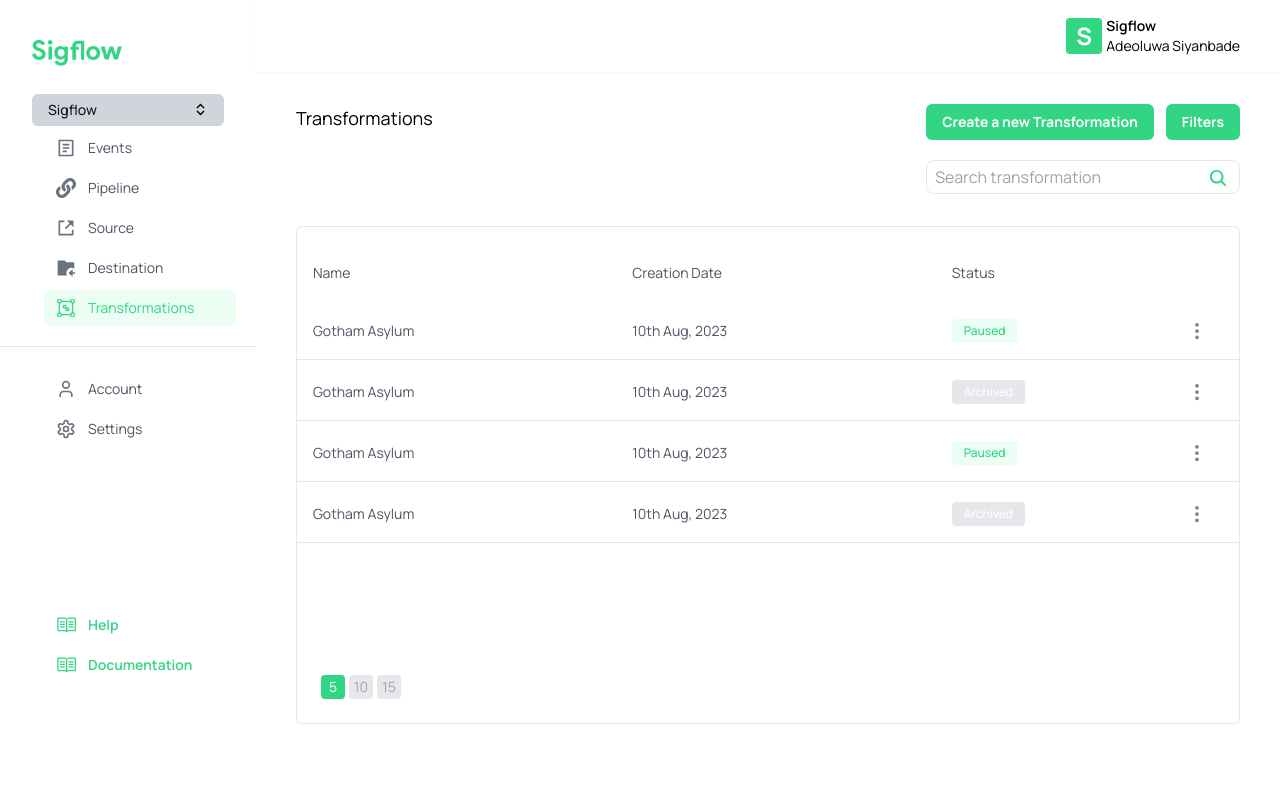
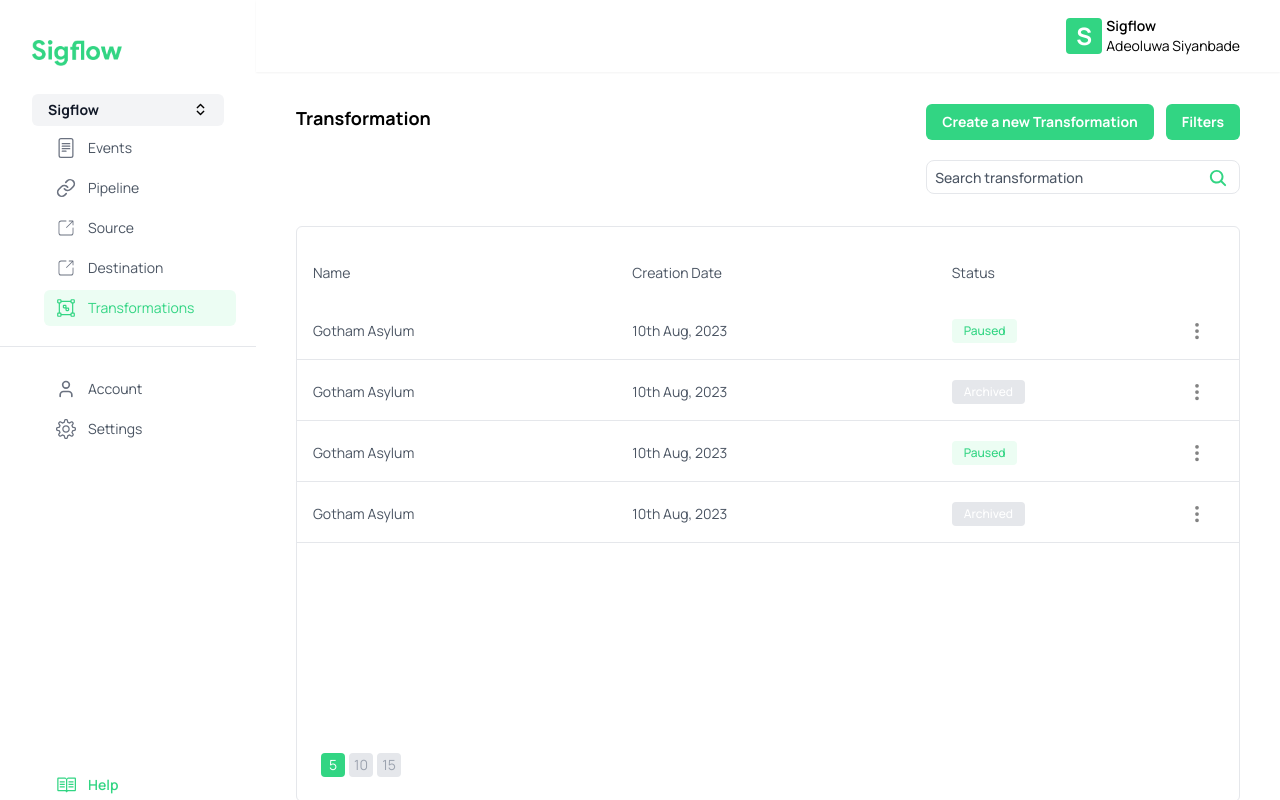
Before and after one commit to Ayodelearog/sigflow, a Next.js app: page /dashboard/transformations in a window 1280 px wide. Built offline with nearby package versions, Linux system fonts and the light colour scheme; sample sign-in values are in the browser's storage.

Commit message:
fix bugs

```diff
--- a/app/SignIn/page.js
+++ b/app/SignIn/page.js
@@ -71,17 +71,17 @@ const SignIn = () => {
 
 
     return (
-        <div className='w-full h-screen flex flex-col overflow-hidden  py-8 px-4'>
+        <div className='w-full h-screen flex flex-col overflow-hidden  py-8 px-8'>
             <Image
                 src="/Sigflow logo.png"
                 width={90}
                 height={25}
                 alt="Sigflow logo"
-                className='mb-4'
+                className='mb-12'
             />
 
             <div className=' mx-auto w-auto p-8 border border-solid rounded-lg border-gray-200'>
-                <h1 className='text-center text-xl font-medium'>Welcome back!</h1>
+                <h1 className='text-center text-2xl font-medium'>Welcome back!</h1>
                 <p className='text-center text-sm font-normal mt-1 text-gray-500'>Sign in to access your account</p>
 
                 <form onSubmit={handleSignIn} className='w-full flex flex-col gap-2 mt-8 items-center'>
--- a/app/components/Sidebar.js
+++ b/app/components/Sidebar.js
@@ -1,13 +1,13 @@
 'use client'
 import Image from "next/image";
-import { RiFileList2Line } from 'react-icons/ri';
-import { FaLink } from 'react-icons/fa';
-import { RiShareBoxFill } from 'react-icons/ri';
-import { RiFolderReceivedFill } from 'react-icons/ri';
+import { LuLink } from 'react-icons/lu';
+import { BsFileText } from 'react-icons/bs';
+import { SlSettings } from 'react-icons/sl';
+
 import { RxTransform } from 'react-icons/rx';
 import { LuUser } from 'react-icons/lu';
-import { LuSettings } from 'react-icons/lu';
 import { GoBook } from 'react-icons/go';
+import { CiShare1 } from 'react-icons/ci';
 
 import Link from 'next/link'
 import { usePathname } from 'next/navigation'
@@ -34,8 +34,8 @@ const Sidebar = () => {
             />
 
             <div className="flex justify-between items-center
-             mt-7 p-4 w-full border-2px rounded-md bg-gray-300 h-8">
-                <p className="font-medium text-sm text-gray-900">Sigflow</p>
+             mt-7 p-4 w-full border-2px rounded-md bg-gray-100 h-8">
+                <p className="font-bold text-sm text-gray-900">Sigflow</p>
                 <Image
                     src='/chevron-selector-vertical.png'
                     width={15}
@@ -49,7 +49,7 @@ const Sidebar = () => {
 
                     <div className={`flex gap-3 items-center w-full py-2 px-3 rounded-md group hover:bg-hover-bg cursor-pointer
                     transition ease-in-out duration-500 ${pathname === '/dashboard' ? 'bg-hover-bg text-primary' : ''}`}>
-                        <RiFileList2Line size={20} className={`text-gray-500 ${pathname === '/dashboard' ? ' text-primary' : ''}`}/>
+                        <BsFileText size={20} className={`text-gray-500 ${pathname === '/dashboard' ? ' text-primary' : ''}`}/>
 
                         <p className={`font-md text-sm text-gray-600 group-hover:text-primary
                             group-hover:font-semibold group-transition ease-in-out duration-500
@@ -62,7 +62,7 @@ const Sidebar = () => {
 
                 <div className="flex gap-3 items-center w-full py-2 px-3 rounded-md group hover:bg-hover-bg cursor-pointer
                 transition ease-in-out duration-500">
-                    <FaLink size={20} className="text-gray-500"/>
+                    <LuLink size={20} className="text-gray-500"/>
                     <p className="font-md text-sm text-gray-600 group-hover:text-primary
                         group-hover:font-semibold group-transition ease-in-out duration-500"
                         >
@@ -72,7 +72,7 @@ const Sidebar = () => {
 
                 <div className="flex gap-3 items-center w-full py-2 px-3 rounded-md group hover:bg-hover-bg cursor-pointer
                 transition ease-in-out duration-500">
-                    <RiShareBoxFill size={20} className="text-gray-500"/>
+                    <CiShare1 size={20} className="text-gray-500"/>
                     <p className="font-md text-sm text-gray-600 group-hover:text-primary
                      group-hover:font-semibold group-transition ease-in-out duration-500"
                     >
@@ -82,7 +82,7 @@ const Sidebar = () => {
 
                 <div className="flex gap-3 items-center w-full py-2 px-3 rounded-md group hover:bg-hover-bg cursor-pointer
                 transition ease-in-out duration-500">
-                    <RiFolderReceivedFill size={20} className="text-gray-500"/>
+                    <CiShare1 size={20} className="text-gray-500"/>
                     <p className="font-md text-sm text-gray-600 group-hover:text-primary
                         group-hover:font-semibold group-transition ease-in-out duration-500"
                     >
@@ -108,7 +108,7 @@ const Sidebar = () => {
 
         </div>
 
-        <div className="px-8 pb-2 flex flex-col justify-between gap-40 ">
+        <div className="px-8 pb-2 flex flex-col justify-between gap-80 ">
             <div className="mt-6 flex flex-col gap-1 ml-3 w-full ">
                 <div className="flex gap-3 items-center w-full py-2 px-3 rounded-md group hover:bg-hover-bg cursor-pointer
                 transition ease-in-out duration-500">
@@ -123,7 +123,7 @@ const Sidebar = () => {
 
                 <div className="flex gap-3 items-center w-full py-2 px-3 rounded-md group hover:bg-hover-bg cursor-pointer
                     transition ease-in-out duration-500">
-                    <LuSettings size={20} className="text-gray-500"/>
+                    <SlSettings size={20} className="text-gray-500"/>
                     <p className="font-md text-sm text-gray-600 group-hover:text-primary
                         group-hover:font-semibold group-transition ease-in-out duration-500"
                     >
--- a/app/dashboard/layout.js
+++ b/app/dashboard/layout.js
@@ -8,10 +8,10 @@ const DashboardLayout = ({ children }) => {
                 <Sidebar />
             </div>
 
-            <div class="col-span-4 min-h-screen relative">
+            <div class="col-span-4 h-screen relative">
                 <Header />
 
-                <div className="w-full h-screen pl-10 pr-10 pt-8 overflow-y-hidden hover:overflow-y-auto scroll-smooth ">
+                <div className="w-full h-full pl-10 pr-10 pt-8 overflow-y-hidden hover:overflow-y-auto scroll-smooth ">
                     {children}
                 </div>
             </div>
--- a/app/dashboard/transformations/page.jsx
+++ b/app/dashboard/transformations/page.jsx
@@ -28,10 +28,10 @@ const Transformations = () => {
     }
 
     return (
-        <section className='  flex flex-col scroll-smooth'>
-            <div className=' min-h-screen '>
+        <section className='  flex flex-col scroll-smooth h-full'>
+            <div className=' min-h-full '>
                 <div className="flex justify-between">
-                    <h1 className="font-semi-bold text-lg">Transformations</h1>
+                    <h1 className="font-bold text-lg">Transformation</h1>
 
                     <div className="flex flex-col gap-5">
                         <div className="flex gap-3">
@@ -53,7 +53,7 @@ const Transformations = () => {
                                 <input
                                     type="search" name='email'
                                     placeholder="Search transformation"
-                                    className='border border-solid rounded-lg border-gray-200 py-1 px-2 w-full'
+                                    className='border border-solid rounded-lg border-gray-200 py-1 px-2 w-full placeholder:text-sm placeholder:text-gray-600 placeholder:font-medium'
                                 />
                                 <div className="absolute right-3 top-2">
                                     <IoSearch size={20} className="text-primary" />
@@ -63,8 +63,8 @@ const Transformations = () => {
                     </div>
                 </div>
 
-                <div className=' border rounded-md mt-8 flex flex-col justify-between pb-6 h-full'>
-                    <div class="grid grid-cols-3 gap-1 py-5 mb-28">
+                <div className=' border rounded-md mt-8 flex flex-col justify-between pb-6 h-3/4'>
+                    <div class="grid grid-cols-3 gap-1 py-5 ">
                         <div class="col-span-1 p-4 font-normal text-sm text-gray-600">Name</div>
                         <div class="col-span-1 p-4 font-normal text-sm text-gray-600 ml-1">Creation Date</div>
                         <div class="col-span-1 p-4 font-normal text-sm text-gray-600 pl-6">Status</div>
```
